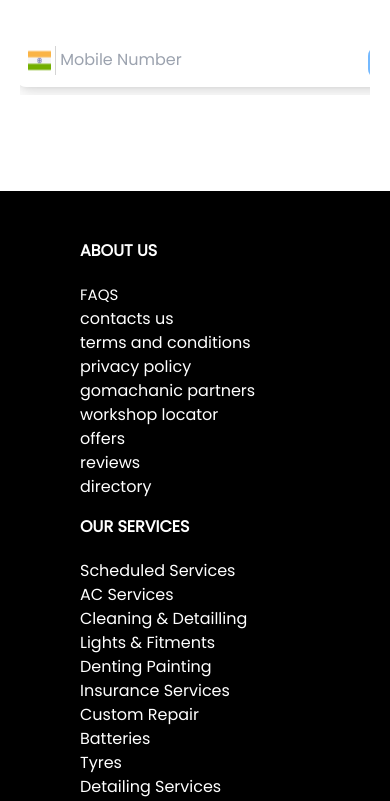
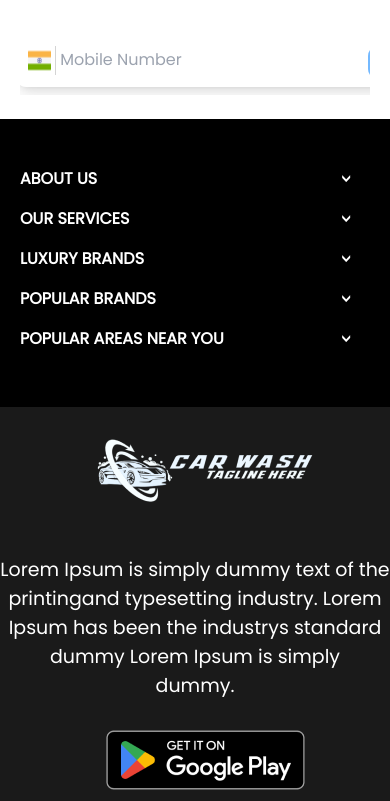
Before and after one commit to Vermaji8620/car_wash_new, a React (Vite) app: page / in a window 390 px wide. Shown: the part 4935-5736 px from the top of the page. Built offline with nearby package versions, Linux system fonts and the light colour scheme.

Commit message:
nineth section done

```diff
--- a/package.json
+++ b/package.json
@@ -12,6 +12,7 @@
   "dependencies": {
     "react": "^18.2.0",
     "react-dom": "^18.2.0",
+    "react-icons": "^5.0.1",
     "react-router-dom": "^6.22.3"
   },
   "devDependencies": {
--- a/src/components/NinethHomeSec.jsx
+++ b/src/components/NinethHomeSec.jsx
@@ -1,10 +1,41 @@
+import { useState } from "react";
 
 const NinethHome = () => {
+  const [dispornot, setDispornot] = useState({
+    first: "hidden",
+    second: "hidden",
+    third: "hidden",
+    fourth: "hidden",
+    fifth: "hidden",
+  });
+  const [upordown, setUpordown] = useState("rotate-90");
+  const setdispfunc = (e) => {
+    const classNamee = e.target.className.split(" ")[3];
+    setDispornot((prevState) => {
+      const newState = Object.keys(prevState).reduce((acc, key) => {
+        acc[key] = "hidden";
+        return acc;
+      }, {});
+      setUpordown(upordown === "rotate-0" ? "rotate-180" : "rotate-0");
+      newState[classNamee] =
+        prevState[classNamee] === "hidden" ? "inline-block" : "hidden";
+
+      return newState;
+    });
+  };
   return (
-    <div className="sm:flex-row flex-col nineth_section z-50 bg-black pb-28 text-white pt-12 mt-24 justify-around gap-4 flex pl-20">
+    <div className="sm:flex-row flex-col nineth_section z-50 bg-black pb-14 text-white pt-12 sm:mt-24 mt-6 justify-around gap-4 flex sm:pl-20 pl-5">
       <div className="flex flex-col gap-5">
-        <div className="font-[700] text-[16px] leading-[24px]">ABOUT US</div>
-        <div className="lowercase">
+        <div className="flex justify-between font-[700] text-[16px] leading-[24px]">
+          <p>ABOUT US</p>
+          <p
+            className={`mr-10 sm:hidden ${upordown} first`}
+            onClick={setdispfunc}
+          >
+            &gt;
+          </p>
+        </div>
+        <div className={`sm:inline-block ${dispornot.first}`}>
           <span className="uppercase font-[500] text-[15px] leading-[23px]">
             FAQs
           </span>
@@ -20,10 +51,16 @@
         </div>
       </div>
       <div className=" flex flex-col gap-5">
-        <div className="font-[700] text-[16px] leading-[24px] ">
+        <div className="flex justify-between font-[700] text-[16px] leading-[24px] ">
           OUR SERVICES
+          <p
+            className={`mr-10 sm:hidden ${upordown} second`}
+            onClick={setdispfunc}
+          >
+            &gt;
+          </p>
         </div>
-        <div>
+        <div className={`sm:inline-block ${dispornot.second}`}>
           Scheduled Services <br />
           AC Services <br />
           Cleaning & Detailling <br /> Lights & Fitments <br />
@@ -34,10 +71,16 @@
         </div>
       </div>
       <div className=" flex flex-col gap-5">
-        <div className="font-[700] text-[16px] leading-[24px]">
+        <div className="flex justify-between font-[700] text-[16px] leading-[24px]">
           LUXURY BRANDS
+          <p
+            className={`mr-10 sm:hidden ${upordown} third`}
+            onClick={setdispfunc}
+          >
+            &gt;
+          </p>
         </div>
-        <div>
+        <div className={`sm:inline-block ${dispornot.third}`}>
           Mercedes
           <br />
           BMW <br />
@@ -52,10 +95,16 @@
         </div>
       </div>
       <div className=" flex flex-col gap-5">
-        <div className="font-[700] text-[16px] leading-[24px] ">
+        <div className="flex justify-between font-[700] text-[16px] leading-[24px] ">
           POPULAR BRANDS
+          <p
+            className={`mr-10 sm:hidden ${upordown} fourth`}
+            onClick={setdispfunc}
+          >
+            &gt;
+          </p>
         </div>
-        <div>
+        <div className={`sm:inline-block ${dispornot.fourth}`}>
           Maruti Suzuki <br />
           Hyundai <br />
           Honda <br />
@@ -71,10 +120,16 @@
         </div>
       </div>
       <div className=" flex flex-col gap-5">
-        <div className="font-[700] text-[16px] leading-[24px] ">
+        <div className=" flex justify-between font-[700] text-[16px] leading-[24px] ">
           POPULAR AREAS NEAR YOU
+          <p
+            className={`mr-10 sm:hidden ${upordown} fifth`}
+            onClick={setdispfunc}
+          >
+            &gt;
+          </p>
         </div>
-        <div>
+        <div className={`sm:inline-block ${dispornot.fifth}`}>
           Garafe near me in Electronic City <br />
           Garafe near me in Electronic Whitefield <br />
           Garafe near me in Electronic Indiranagar <br />
```
Also changed, not shown: 1 other file (tests, documents, lock files or other folders).
